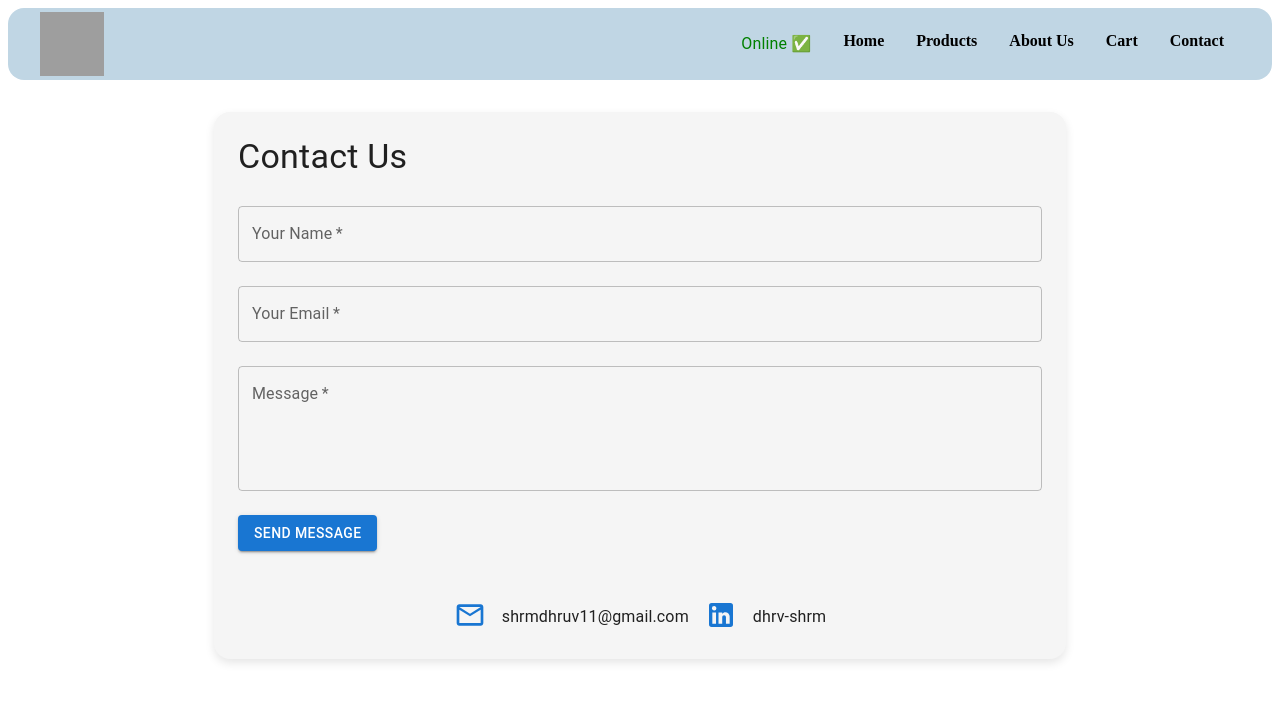
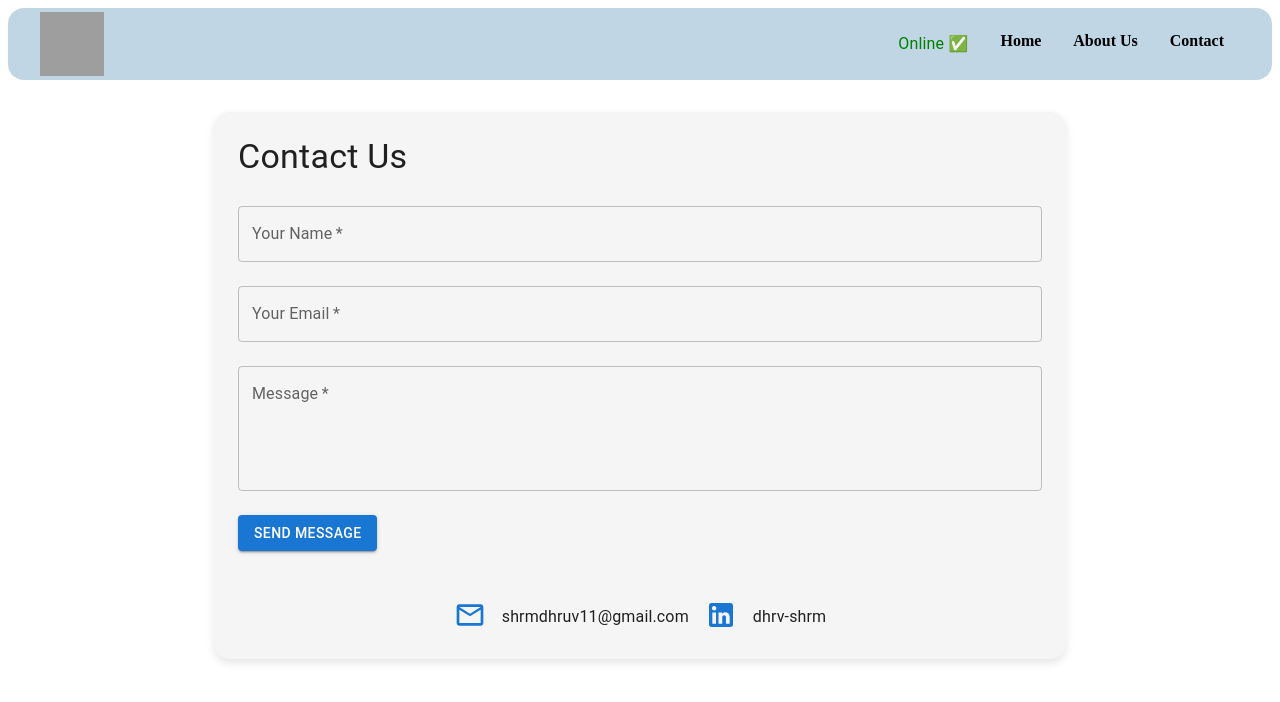
Before and after one commit to dhrvshrm/FoodFlash-FE, a React (Create React App) app: page /contact in a window 1280 px wide. Shown: the top 702 px of the page. Built offline with nearby package versions, Linux system fonts and the light colour scheme; grey boxes are pictures that could not be loaded; a web font is replaced by a local one.

Commit message:
Refactor item price display in ItemList and add item count in ResCategory

```diff
--- a/src/components/Header.jsx
+++ b/src/components/Header.jsx
@@ -4,9 +4,9 @@ import { Link } from "react-router-dom";
 
 const items = [
   { name: "Home", path: "/" },
-  { name: "Products", path: "/products" },
+  // { name: "Products", path: "/products" },
+  // { name: "Cart", path: "/cart" },
   { name: "About Us", path: "/about" },
-  { name: "Cart", path: "/cart" },
   { name: "Contact", path: "/contact" },
 ];
 
--- a/src/components/ItemList.jsx
+++ b/src/components/ItemList.jsx
@@ -1,6 +1,7 @@
 import { Box, Stack, Typography } from "@mui/material";
 
 function ItemList({ itemCards }) {
+  console.log("itemCards", itemCards);
   return (
     <Stack>
       {itemCards?.map((item) => (
@@ -15,7 +16,8 @@ function ItemList({ itemCards }) {
         >
           <Box>
             <Typography variant="body1" fontWeight={700}>
-              {item?.card?.info?.name} - @ {item.card.info.defaultPrice / 100}
+              {item?.card?.info?.name} @{" "}
+              {item.card.info.defaultPrice || item.card.info.price / 100}
             </Typography>
             <Typography variant="body2" sx={{ color: "black" }}>
               {item?.card?.info?.description} -{" "}
```
